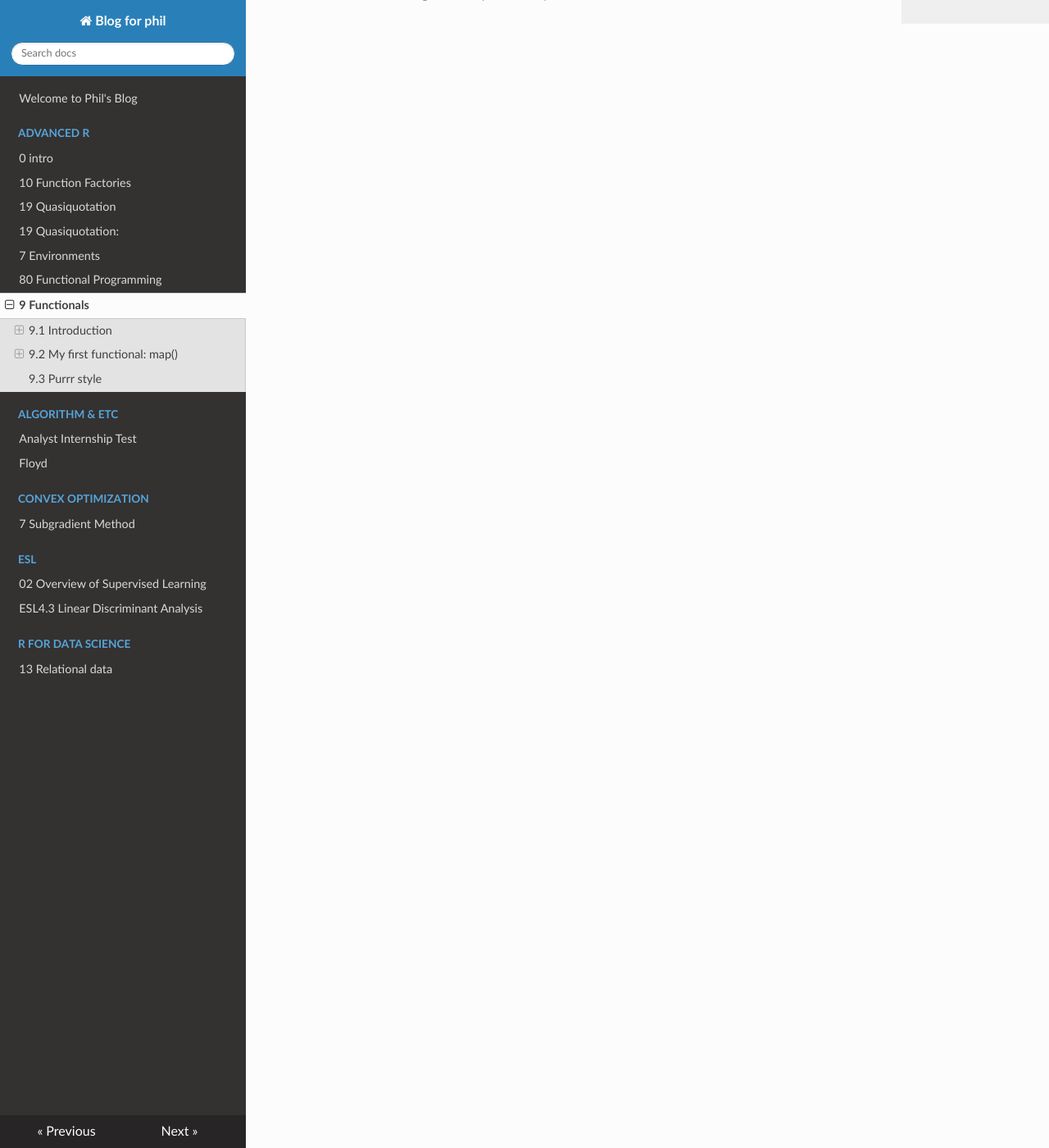
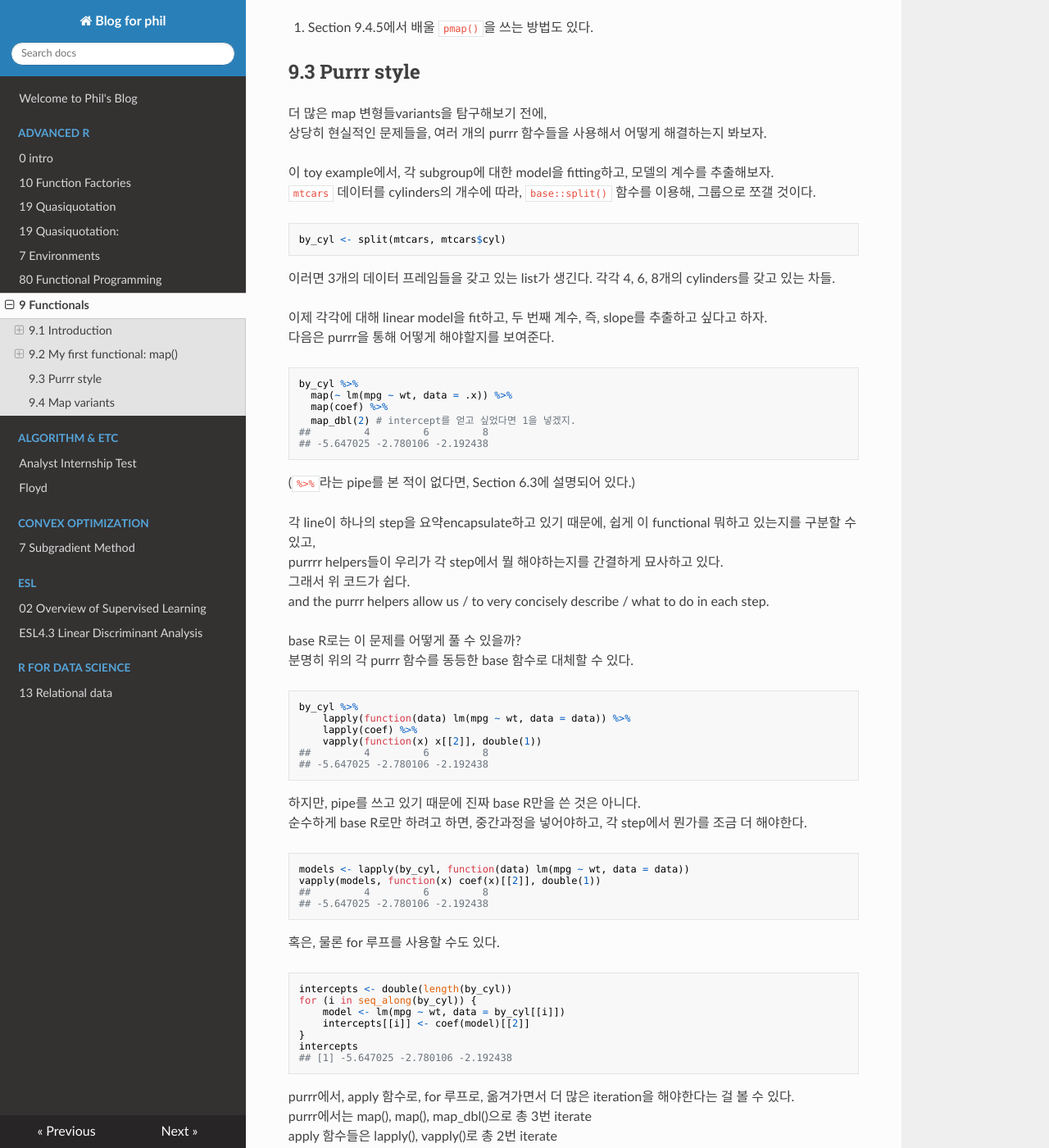
Before and after one commit to philyoun/portfolio, an MkDocs documentation site: the page built from docs/Advanced R/9-Functionals.md, in a window 1280 px wide and 1400 px high, scrolled down 10793 px. Shown: the whole window at 82% size. Built offline with MkDocs 1.6.1, drawn with Linux system fonts in a browser that asks for light colours; nearby versions of some CDN libraries; some of the changed text lies outside the part shown.

Commit message:
update1234 9 functionals

````diff
--- a/docs/Advanced R/9-Functionals.md
+++ b/docs/Advanced R/9-Functionals.md
@@ -323,7 +323,7 @@ purrr 함수들은 이러한 충돌을, 흔히 사용하는 `x`, `f` 대신에 `
 </p>
 ### 9.2.5 Varying another argument
 
-이 때까지, map()의 첫 번째 argument는 항상 function의 첫 번째 argument가 되었다. <br /> 하지만, 만약에 첫 번째 argument는 일정constant하고, different argument가 변하기vary를 바란다면? <br /> 그림으로 따지자면 다음과 같이. ![그림5]()
+이 때까지, map()의 첫 번째 argument는 항상 function의 첫 번째 argument가 되었다. <br /> 하지만, 만약에 첫 번째 argument는 일정constant하고, different argument가 변하기vary를 바란다면? <br /> 그림으로 따지자면 다음과 같이. ![그림5](https://d33wubrfki0l68.cloudfront.net/6d0b927ba5266f886cc721ae090afcc5e872a748/f8636/diagrams/functionals/map-arg-flipped.png "width:30px")
 
 직접적으로 하는 방법은 없다. 하지만 대신에, 2가지 트릭을 이용해 할 수 있다. <br /> 이 예를 좀 묘사illustrate해보자면, 좀 일반적이지 않은 그런 값들이 있는 벡터가 있고, <br />     mean을 구하는데 있어, triming에다가 다른 값들을 넣어 탐구를 해보고 싶다치자. <br /> 이 경우에, `mean()`의 first argument는 일정하고constant, `trim`이라는 second argument가 vary하기를 원하는 거다.
 
@@ -336,21 +336,21 @@ x <- rcauchy(1000)
 
 ``` r
 map_dbl(trims, ~ mean(x, trim = .x))
-## [1]  2.38461394 -0.02226349  0.01713448  0.02879763
+## [1] 1.90348252 0.13738236 0.09913348 0.05066887
 ```
 
 그런데 얘는 x와 .x를 둘 다 사용하고 있기 때문에, 헷갈린다. <br /> `~` 사용하는 걸 포기함으로써 좀 더 깔끔하게 만들 수 있다.
 
 ``` r
 map_dbl(trims, function(trim) mean(x, trim = trim))
-## [1]  2.38461394 -0.02226349  0.01713448  0.02879763
+## [1] 1.90348252 0.13738236 0.09913348 0.05066887
 ```
 
 1.  너무 알고 있는게 많아서, R의 flexible argument 매칭 룰을 사용할 수도 있다. <br /> 예를 들어, `mean(x, trim = 0.1)`을 `mean(0.1, x = x)`라고 쓸 수도 있는데, 이렇게 `map_dbl()`을 call할 수 있다.
 
 ``` r
 map_dbl(trims, mean, x = x)
-## [1]  2.38461394 -0.02226349  0.01713448  0.02879763
+## [1] 1.90348252 0.13738236 0.09913348 0.05066887
 ```
 
 그런데 이 방법technique은 추천하지 않는다. <br /> 왜냐하면, 독자가 .f의 argument order와 R의 argument matching rules를 둘 다 이해하고 있다는 가정 하에 하는 것이기 때문.
@@ -360,4 +360,85 @@ map_dbl(trims, mean, x = x)
 9.3 Purrr style
 ---------------
 
-더 많은
+더 많은 map 변형들variants을 탐구해보기 전에, <br /> 상당히 현실적인 문제들을, 여러 개의 purrr 함수들을 사용해서 어떻게 해결하는지 봐보자.
+
+이 toy example에서, 각 subgroup에 대한 model을 fitting하고, 모델의 계수를 추출해보자. <br /> `mtcars` 데이터를 cylinders의 개수에 따라, `base::split()` 함수를 이용해, 그룹으로 쪼갤 것이다.
+
+``` r
+by_cyl <- split(mtcars, mtcars$cyl)
+```
+
+이러면 3개의 데이터 프레임들을 갖고 있는 list가 생긴다. 각각 4, 6, 8개의 cylinders를 갖고 있는 차들.
+
+이제 각각에 대해 linear model을 fit하고, 두 번째 계수, 즉, slope를 추출하고 싶다고 하자. <br /> 다음은 purrr을 통해 어떻게 해야할지를 보여준다.
+
+``` r
+by_cyl %>%
+  map(~ lm(mpg ~ wt, data = .x)) %>%
+  map(coef) %>%
+  map_dbl(2) # intercept를 얻고 싶었다면 1을 넣겠지.
+##         4         6         8
+## -5.647025 -2.780106 -2.192438
+```
+
+(`%>%`라는 pipe를 본 적이 없다면, Section 6.3에 설명되어 있다.)
+
+각 line이 하나의 step을 요약encapsulate하고 있기 때문에, 쉽게 이 functional 뭐하고 있는지를 구분할 수 있고, <br /> purrrr helpers들이 우리가 각 step에서 뭘 해야하는지를 간결하게 묘사하고 있다. <br /> 그래서 위 코드가 쉽다. <br /> and the purrr helpers allow us / to very concisely describe / what to do in each step.
+
+base R로는 이 문제를 어떻게 풀 수 있을까? <br /> 분명히 위의 각 purrr 함수를 동등한 base 함수로 대체할 수 있다.
+
+``` r
+by_cyl %>%
+    lapply(function(data) lm(mpg ~ wt, data = data)) %>%
+    lapply(coef) %>%
+    vapply(function(x) x[[2]], double(1))
+##         4         6         8
+## -5.647025 -2.780106 -2.192438
+```
+
+하지만, pipe를 쓰고 있기 때문에 진짜 base R만을 쓴 것은 아니다. <br /> 순수하게 base R로만 하려고 하면, 중간과정을 넣어야하고, 각 step에서 뭔가를 조금 더 해야한다.
+
+``` r
+models <- lapply(by_cyl, function(data) lm(mpg ~ wt, data = data))
+vapply(models, function(x) coef(x)[[2]], double(1))
+##         4         6         8
+## -5.647025 -2.780106 -2.192438
+```
+
+혹은, 물론 for 루프를 사용할 수도 있다.
+
+``` r
+intercepts <- double(length(by_cyl))
+for (i in seq_along(by_cyl)) {
+    model <- lm(mpg ~ wt, data = by_cyl[[i]])
+    intercepts[[i]] <- coef(model)[[2]]
+}
+intercepts
+## [1] -5.647025 -2.780106 -2.192438
+```
+
+purrr에서, apply 함수로, for 루프로, 옮겨가면서 더 많은 iteration을 해야한다는 걸 볼 수 있다. <br /> purrr에서는 map(), map(), map\_dbl()으로 총 3번 iterate <br /> apply 함수들은 lapply(), vapply()로 총 2번 iterate <br /> for 루프문을 이용했을 때는 한 번 iterate
+
+각 스텝이 더 많고(줄이 많고), 간단할수록 코드를 더 이해하기 쉽고 나중에 수정하기도 편해서 좋다.
+
+9.4 Map variants
+----------------
+
+map()의 주요 변형primary variants으로는 총 23개가 있다. <br /> 이 때까지 5개를 배웠고, (`map()`, `map_lgl()`, `map_int()`, `map_dbl()`, `map_chr()`) <br /> 이 말인즉슨 18개 남았다는 뜻. ~~나이스~~ <br /> 하지만 다 따로 배워야하는 건 아니고, 5개의 새로운 아이디어만 배우면 되게끔 purrr을 디자인했다.
+
+-   output이 input과 같은 타입이 되도록, `modify()`
+-   2개의 inputs에 대해 iterate하도록, `map2()`
+-   index를 이용해서 iterate하도록, `imap()`
+-   아무것도 return하지 않도록, `walk()`
+-   몇 개의 input이 되든 상관없이 iterate하도록, `pmap()`
+
+map family의 함수들은, orthogonal한 input과 output을 갖고 있는데, <br /> 이 말인즉슨 모든 family를 inputs를 행에, outputs를 열에 두고서, 행렬matrix로 조직organise해볼 수 있다는 거다.
+
+row에 있는 아이디어를 이해하고 나면, 칼럼에 있는 것과 결합시킬 수 있다. <br /> column에 있는 아이디어를 이해하고 나면, row에 있는 것과 결합시킬 수 있다.
+
+|                      |   List   | Atomic            | Same type   |    Nothing|
+|----------------------|:--------:|-------------------|-------------|----------:|
+| One argument         |  `map()` | `map_lgl()`, ...  | `modify()`  |   `walk()`|
+| Two arguments        | `map2()` | `map2_lgl()`, ... | `modify2()` |  `walk2()`|
+| One argument + index | `imap()` | `imap_lgl()`, ... | `imodify()` |  `iwalk()`|
+| N arguments          | `pmap()` | `pmap_lgl()`, ... | -           |  `pwalk()`|
````
Also changed, not shown: other parts of docs/Advanced R/9-Functionals.md (+8 -8 lines), docs/Advanced R/9-Functionals.Rmd (+83 -2 lines).
